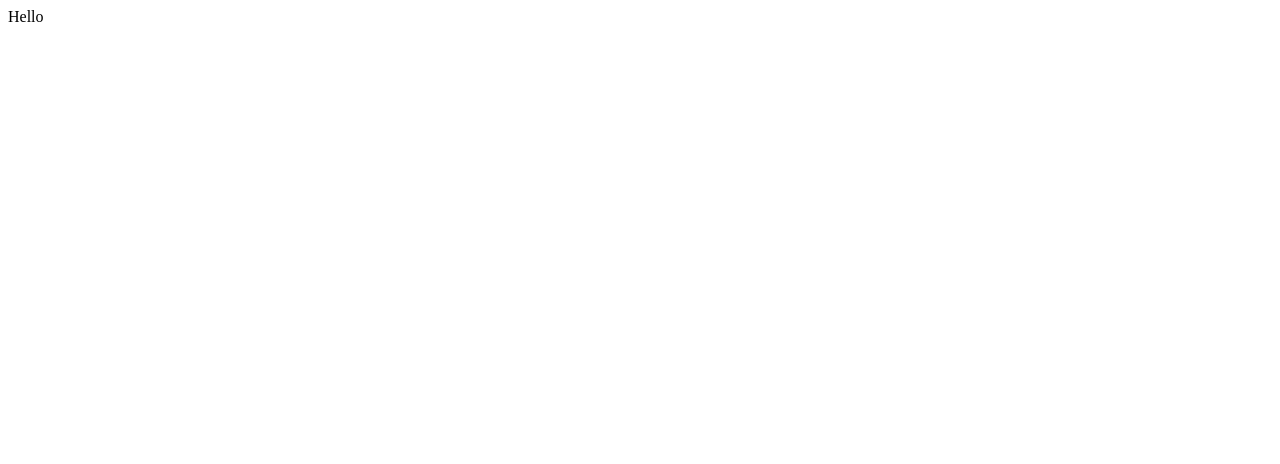
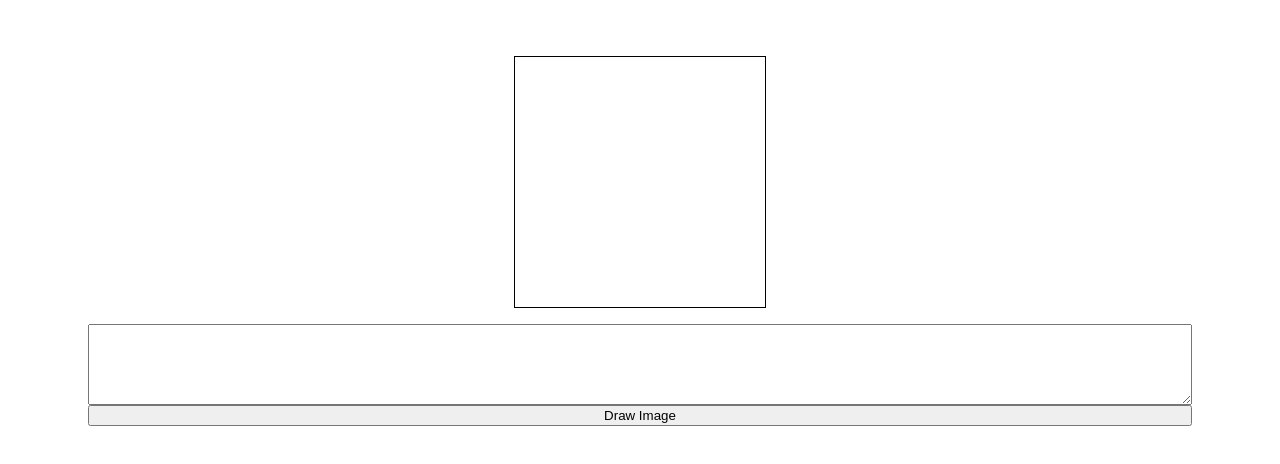
Before and after one commit to saincogt/react-svg-plot, a React (Create React App) app: page / in a window 1280 px wide. Shown: the top 464 px of the page. Built offline with nearby package versions, Linux system fonts and the light colour scheme; the HTML template or start-up script is replaced by a standard one.

Commit message:
implement the basic functionalities

```diff
--- /dev/null
+++ b/src/App.css
@@ -0,0 +1,12 @@
+.container {
+	display: flex;
+	flex-direction: column;
+	padding: 3rem 5rem;
+}
+
+.svg-canvas {
+	display: block;
+	margin: auto;
+	margin-bottom: 1rem;
+	border: 1px solid black;
+}
--- a/src/App.js
+++ b/src/App.js
@@ -1,5 +1,28 @@
-import React from 'react';
+import React, { useState } from 'react';
+import ImageCanvas from './ImageCanvas';
+import './App.css';
 
-const App = () => <div>Hello</div>;
+const App = () => {
+	const [inputVal, setInputVal] = useState('');
+	const [imageData, setImageData] = useState('');
+	const handleSubmitClick = () => {
+		setImageData(inputVal);
+	};
+	const handleChange = (e) => {
+		setInputVal(e.target.value);
+	};
+	return (
+		<div className='container'>
+			<ImageCanvas data={imageData} />
+			<textarea
+				cols='20'
+				rows='5'
+				value={inputVal}
+				onChange={(e) => handleChange(e)}
+			></textarea>
+			<button onClick={handleSubmitClick}>Draw Image</button>
+		</div>
+	);
+};
 
 export default App;
--- /dev/null
+++ b/src/ImageCanvas.js
@@ -0,0 +1,33 @@
+import React from 'react';
+import { validateLine } from './validateLine';
+import RenderShape from './renderShape';
+
+const ImageCanvas = ({ data }) => {
+	const foramtInput = (inputData) => {
+		let arr = inputData.split('\n');
+		let validatedLineArr = arr.map((item, idx) => {
+			item.trim();
+			return validateLine(item, idx);
+		});
+		return validatedLineArr;
+	};
+	const generateColor = () => {
+		return '#' + Math.random().toString(16).substr(-6);
+	};
+	return (
+		<div>
+			<svg width='250px' height='250px' className='svg-canvas'>
+				{data &&
+					foramtInput(data).map((item, idx) => (
+						<RenderShape
+							key={idx}
+							item={item}
+							color={generateColor()}
+						/>
+					))}
+			</svg>
+		</div>
+	);
+};
+
+export default React.memo(ImageCanvas);
--- /dev/null
+++ b/src/renderShape.js
@@ -0,0 +1,33 @@
+import React from 'react';
+const RenderShape = ({ item, color }) => {
+	if (item.type === 'c') {
+		return (
+			<circle
+				cx={item.values[1]}
+				cy={item.values[2]}
+				r={item.values[3]}
+				fill={color}
+			/>
+		);
+	}
+	if (item.type === 'r') {
+		return (
+			<rect
+				x={item.values[1]}
+				y={item.values[2]}
+				width={item.values[3]}
+				height={item.values[4]}
+				style={{ fill: `${color}` }}
+			/>
+		);
+	}
+	if (item.type === 'p') {
+		return <polygon points={item.values} fill={color}></polygon>;
+	}
+	if (item.type === 'invalid') {
+		alert(`Input is not valid at Line: ${item.index}`);
+		return null;
+	}
+};
+
+export default RenderShape;
--- /dev/null
+++ b/src/validateLine.js
@@ -0,0 +1,38 @@
+let cStr = /^c(\s+\d+){3}\s*$/gi;
+let rStr = /^r(\s+\d+){4}\s*$/gi;
+let pStr = /^p(\s*\[\s*\d+\s*,\s*\d+\s*\]\s*){2,}(\s*\[\s*\d+\s*,\s*\d+\s*\])\s*$/gi;
+
+export const validateLine = (data, idx) => {
+	data.trim();
+	if (data.match(cStr)) {
+		let validatedData = data
+			.split(' ')
+			.map((item) => item.trim())
+			.filter((item) => item);
+		let result = {
+			type: 'c',
+			values: validatedData
+		};
+		return result;
+	} else if (data.match(rStr)) {
+		let validatedData = data
+			.split(' ')
+			.map((item) => item.trim())
+			.filter((item) => item);
+		let result = {
+			type: 'r',
+			values: validatedData
+		};
+		return result;
+	} else if (data.match(pStr)) {
+		let validatedData = data.replace(/p|\[|]/g, '');
+		let result = {
+			type: 'p',
+			values: validatedData
+		};
+		return result;
+	} else {
+		let result = { type: 'invalid', index: idx + 1 };
+		return result;
+	}
+};
```
